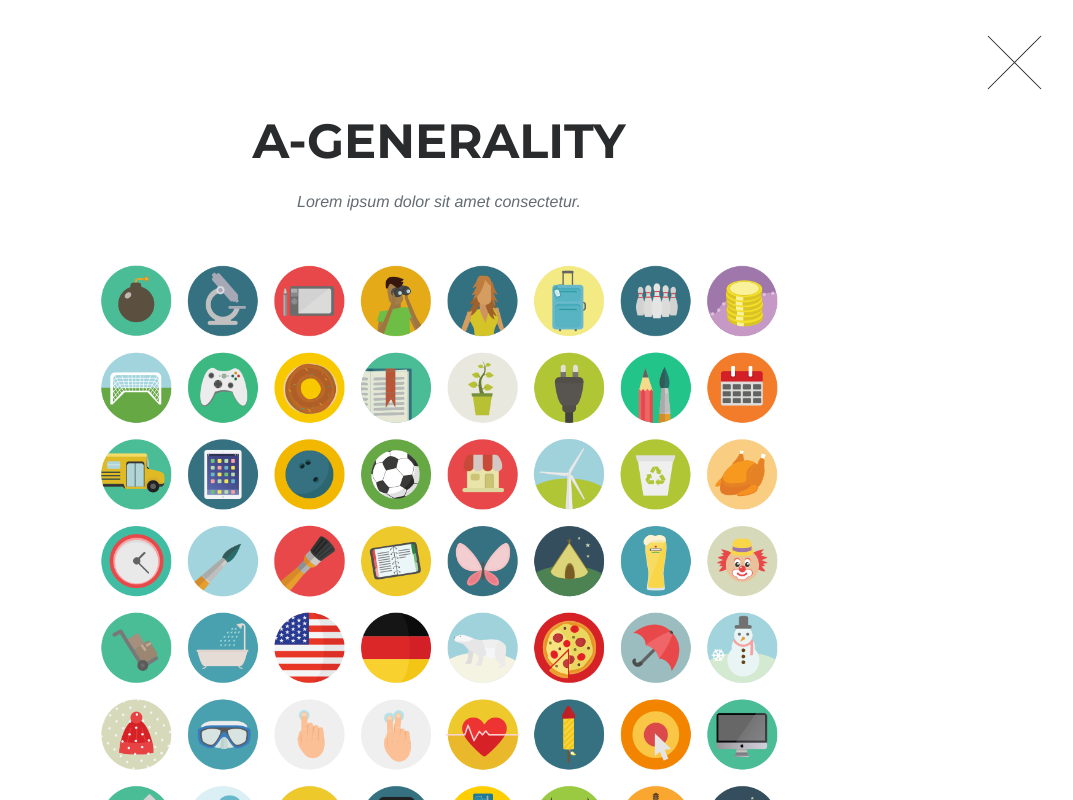
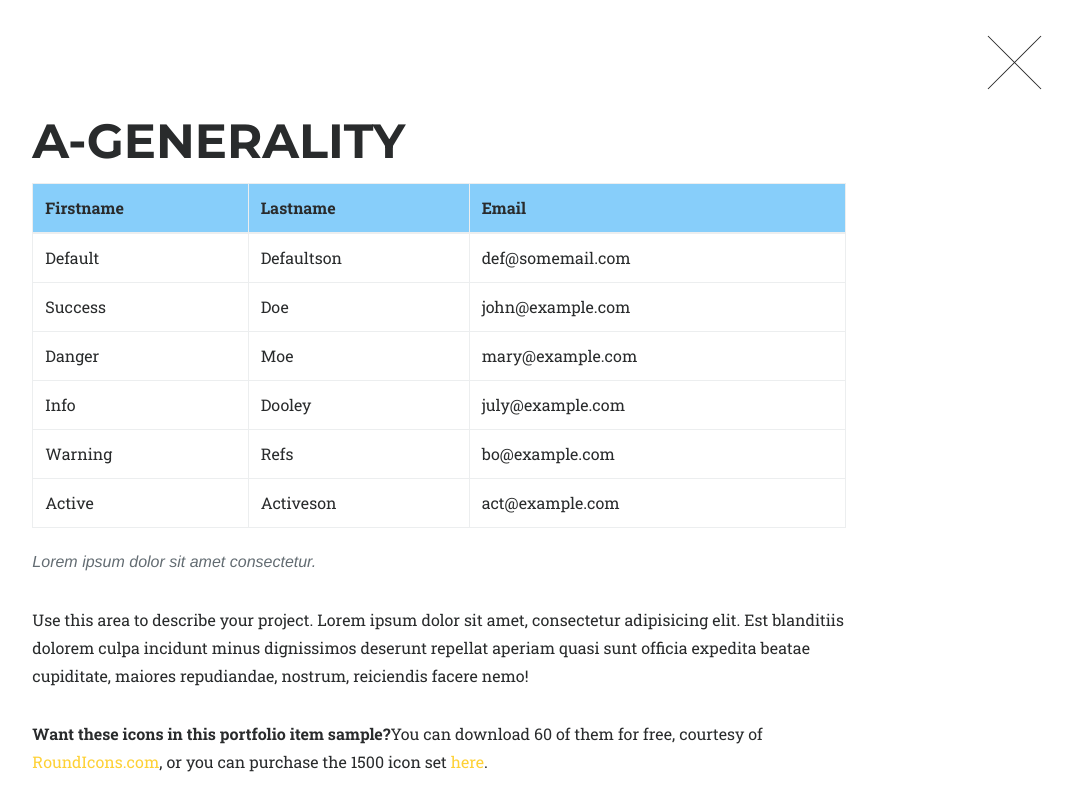
Before and after one commit to aminatamima/Portfolio, a website: page index.html in a window 1280 px wide. Both pictures are taken after a click on the link 260 px from the left and 1374 px from the top of the page. Shown: the part 974-1774 px from the top of the page, without its empty margins (201-1274 px from the left). Drawn offline with nearby package versions, Linux system fonts and the light colour scheme; a web font is replaced by a local one.

Commit message:
second commit

```diff
--- a/index.html
+++ b/index.html
@@ -385,14 +385,53 @@
                         </div>
                     </div>
                 </div>
-                <div class="container">
                     <div class="row">
                         <div class="col-lg-8 offset-lg-2">
                             <div class="modal-body">
                                 <!-- Project Details Go Here -->
                                 <h2>A-Generality</h2>
+                                <table class="table table-bordered">
+                                    <thead>
+                                      <tr style="background-color: #87CEFA">
+                                        <th>Firstname</th>
+                                        <th>Lastname</th>
+                                        <th>Email</th>
+                                      </tr>
+                                    </thead>
+                                    <tbody>
+                                      <tr>
+                                        <td>Default</td>
+                                        <td>Defaultson</td>
+                                        <td>def@somemail.com</td>
+                                      </tr>
+                                      <tr>
+                                        <td>Success</td>
+                                        <td>Doe</td>
+                                        <td>john@example.com</td>
+                                      </tr>
+                                      <tr>
+                                        <td>Danger</td>
+                                        <td>Moe</td>
+                                        <td>mary@example.com</td>
+                                      </tr>
+                                      <tr>
+                                        <td>Info</td>
+                                        <td>Dooley</td>
+                                        <td>july@example.com</td>
+                                      </tr>
+                                      <tr>
+                                        <td>Warning</td>
+                                        <td>Refs</td>
+                                        <td>bo@example.com</td>
+                                      </tr>
+                                      <tr>
+                                        <td>Active</td>
+                                        <td>Activeson</td>
+                                        <td>act@example.com</td>
+                                      </tr>
+                                    </tbody>
+                                </table>
                                 <p class="item-intro text-muted">Lorem ipsum dolor sit amet consectetur.</p>
-                                <img class="img-fluid d-block mx-auto" src="assets/img/portfolio/roundicons-free.png" alt="">
                                 <p>Use this area to describe your project. Lorem ipsum dolor sit amet, consectetur adipisicing elit. Est blanditiis dolorem culpa incidunt minus dignissimos deserunt repellat aperiam quasi sunt officia expedita beatae cupiditate, maiores repudiandae, nostrum, reiciendis facere nemo!</p>
                                 <p>
                                     <strong>Want these icons in this portfolio item sample?</strong>You can download 60 of them for free, courtesy of <a href="https://getdpd.com/cart/hoplink/18076?referrer=bvbo4kax5k8ogc">RoundIcons.com</a>, or you can purchase the 1500 icon set <a href="https://getdpd.com/cart/hoplink/18076?referrer=bvbo4kax5k8ogc">here</a>.</p>
@@ -404,7 +443,6 @@
                                 <button type="button" class="btn btn-primary" data-dismiss="modal"><i class="fa fa-times"></i> Close Project</button>
                             </div>
                         </div>
-                    </div>
                 </div>
             </div>
         </div>
--- a/stylesheets/css/agency.css
+++ b/stylesheets/css/agency.css
@@ -198,7 +198,7 @@ header {
   background-position: center center;
   -webkit-background-size: cover;
   -moz-background-size: cover;
-  background-size: auto;
+  background-size: cover;
   -o-background-size: cover;
   background-color: black;
   text-align: center;
@@ -210,7 +210,6 @@ header .intro-text {
 }
 header .intro-text .intro-lead-in {
   font-family: "Droid Serif", "Helvetica Neue", Helvetica, Arial, sans-serif;
-  font-style: italic;
   font-size: 22px;
   line-height: 22px;
   margin-bottom: 25px;
@@ -230,7 +229,6 @@ header .intro-text .intro-heading {
   }
   header .intro-text .intro-lead-in {
     font-family: "Droid Serif", "Helvetica Neue", Helvetica, Arial, sans-serif;
-    font-style: italic;
     font-size: 40px;
     line-height: 40px;
     margin-bottom: 25px;
@@ -635,7 +633,7 @@ ul.social-buttons li a:active {
   border: none;
   min-height: 100%;
   padding: 100px 0;
-  text-align: center;
+  text-align: left;
 }
 .portfolio-modal .modal-content h2 {
   margin-bottom: 15px;
```
